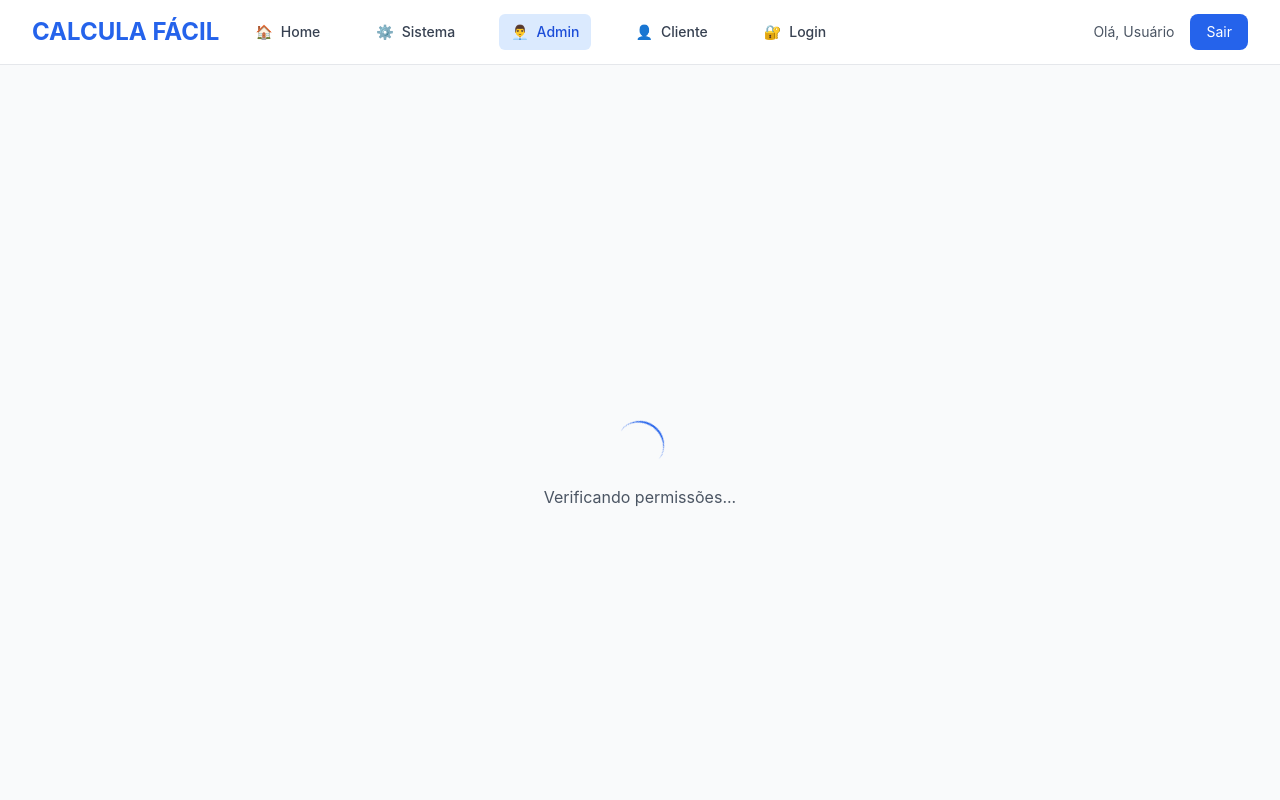
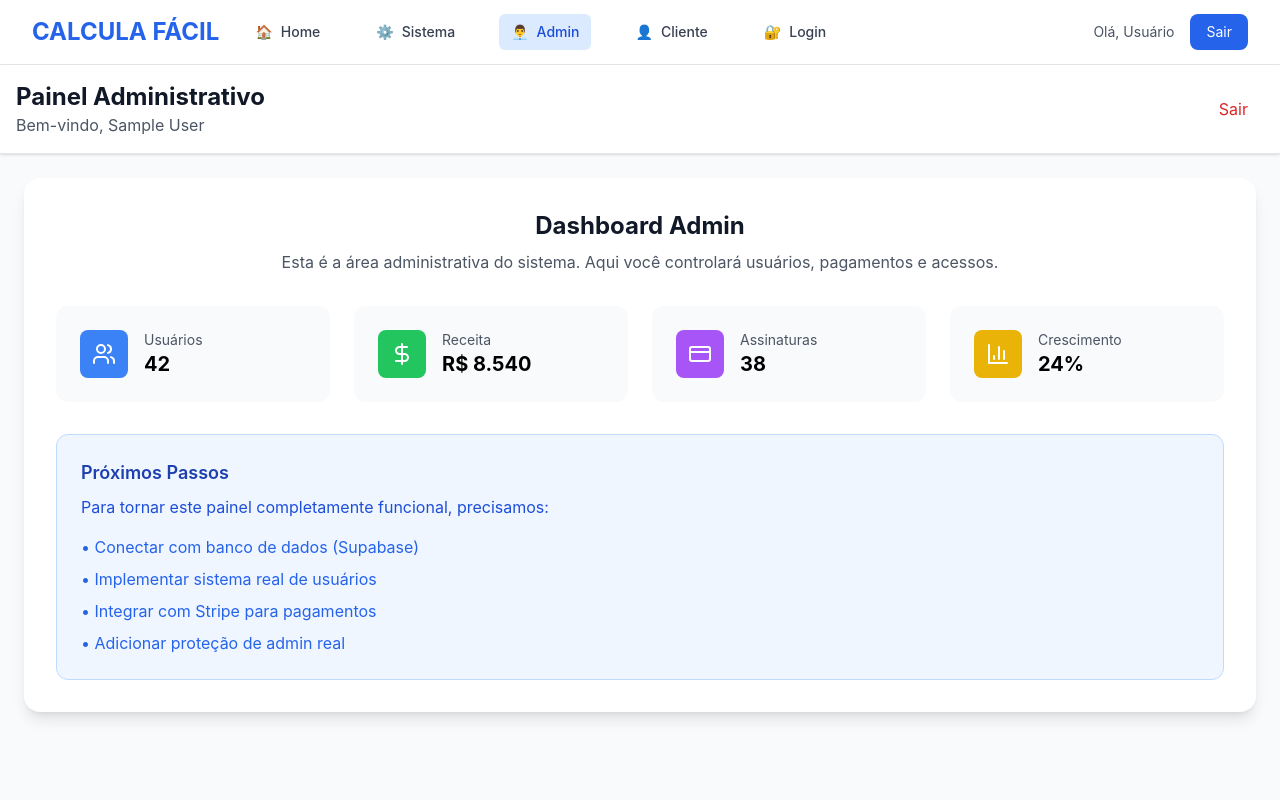
Before and after one commit to geraldofor/calcula-facil, a Next.js app: page /admin in a window 1280 px wide. Before the commit this address had no page. Shown: the top 800 px of the page. Built offline with nearby package versions, Linux system fonts and the light colour scheme; sample sign-in values are in the browser's storage.

Commit message:
Refactor admin page for user access and dashboard
Removed admin email check and updated loading messages. Added a dashboard overview and next steps for functionality.

```diff
--- a/app/admin/page.jsx
+++ b/app/admin/page.jsx
@@ -10,7 +10,6 @@ export default function AdminPage() {
   const [loading, setLoading] = useState(true);
 
   useEffect(() => {
-    // Verificar se é admin
     const userData = localStorage.getItem('user');
 
     if (!userData) {
@@ -20,12 +19,8 @@ export default function AdminPage() {
 
     const parsedUser = JSON.parse(userData);
 
-    // SIMULAÇÃO: Se e-mail tem "admin", permite acesso
-    if (!parsedUser.email.includes('admin')) {
-      router.push('/sistema'); // Não-admin vai para calculadora
-      return;
-    }
-
+    // Permissão simples: qualquer usuário logado pode ver (PARA TESTE)
+    // DEPOIS mudar para verificação real de admin
     setUser(parsedUser);
     setLoading(false);
   }, [router]);
@@ -35,26 +30,11 @@ export default function AdminPage() {
       <div className="min-h-screen flex items-center justify-center bg-gray-50">
         <div className="text-center">
           <div className="animate-spin rounded-full h-12 w-12 border-b-2 border-blue-600 mx-auto"></div>
-          <p className="mt-4 text-gray-600">Verificando permissões...</p>
+          <p className="mt-4 text-gray-600">Carregando...</p>
         </div>
       </div>
     );
   }
-
-  // Dados de exemplo
-  const metrics = [
-    { label: 'Usuários Ativos', value: '42', icon: Users, color: 'bg-blue-500', change: '+5' },
-    { label: 'Receita Mensal', value: 'R$ 8.540', icon: DollarSign, color: 'bg-green-500', change: '+12%' },
-    { label: 'Assinaturas', value: '38', icon: CreditCard, color: 'bg-purple-500', change: '+3' },
-    { label: 'Crescimento', value: '24%', icon: BarChart3, color: 'bg-yellow-500', change: '+4%' },
-  ];
-
-  const recentUsers = [
-    { name: 'Carlos Silva', email: 'carlos@email.com', plan: 'Premium', status: 'ativo' },
-    { name: 'Ana Costa', email: 'ana@email.com', plan: 'Básico', status: 'ativo' },
-    { name: 'João Santos', email: 'joao@email.com', plan: 'Premium', status: 'pendente' },
-    { name: 'Maria Oliveira', email: 'maria@email.com', plan: 'Teste', status: 'ativo' },
-  ];
 
   return (
     <div className="min-h-screen bg-gray-50">
@@ -63,137 +43,65 @@ export default function AdminPage() {
         <div className="max-w-7xl mx-auto px-4 py-4 flex justify-between items-center">
           <div>
             <h1 className="text-2xl font-bold text-gray-900">Painel Administrativo</h1>
-            <p className="text-gray-600">Gestão completa do sistema</p>
+            <p className="text-gray-600">Bem-vindo, {user?.name}</p>
           </div>
-          <div className="flex items-center space-x-4">
-            <span className="px-3 py-1 bg-blue-100 text-blue-800 rounded-full text-sm">
-              Admin: {user?.name}
-            </span>
           <button
             onClick={() => {
               localStorage.removeItem('token');
               localStorage.removeItem('user');
               router.push('/login');
             }}
-              className="px-4 py-2 text-gray-600 hover:text-gray-900"
+            className="px-4 py-2 text-red-600 hover:text-red-800"
           >
             Sair
           </button>
         </div>
       </div>
+
+      {/* Conteúdo */}
+      <div className="max-w-7xl mx-auto p-6">
+        <div className="bg-white rounded-2xl shadow-lg p-8">
+          <div className="text-center mb-8">
+            <h2 className="text-2xl font-bold text-gray-900 mb-2">Dashboard Admin</h2>
+            <p className="text-gray-600">
+              Esta é a área administrativa do sistema. Aqui você controlará usuários, pagamentos e acessos.
+            </p>
           </div>
 
-      {/* Conteúdo */}
-      <div className="max-w-7xl mx-auto p-4 md:p-6">
           {/* Métricas */}
           <div className="grid grid-cols-1 md:grid-cols-2 lg:grid-cols-4 gap-6 mb-8">
-          {metrics.map((metric) => (
-            <div key={metric.label} className="bg-white rounded-xl shadow p-6">
-              <div className="flex items-center justify-between">
+            {[
+              { label: 'Usuários', value: '42', icon: Users, color: 'bg-blue-500' },
+              { label: 'Receita', value: 'R$ 8.540', icon: DollarSign, color: 'bg-green-500' },
+              { label: 'Assinaturas', value: '38', icon: CreditCard, color: 'bg-purple-500' },
+              { label: 'Crescimento', value: '24%', icon: BarChart3, color: 'bg-yellow-500' },
+            ].map((metric) => (
+              <div key={metric.label} className="bg-gray-50 rounded-xl p-6">
+                <div className="flex items-center">
+                  <div className={`${metric.color} p-3 rounded-lg mr-4`}>
+                    <metric.icon className="w-6 h-6 text-white" />
+                  </div>
                   <div>
                     <p className="text-sm text-gray-600">{metric.label}</p>
-                  <p className="text-2xl font-bold mt-1">{metric.value}</p>
-                  <p className="text-sm text-green-600 mt-1">{metric.change}</p>
-                </div>
-                <div className={`${metric.color} p-3 rounded-lg`}>
-                  <metric.icon className="w-6 h-6 text-white" />
+                    <p className="text-xl font-bold">{metric.value}</p>
                   </div>
                 </div>
               </div>
             ))}
           </div>
 
-        {/* Tabela de Usuários */}
-        <div className="bg-white rounded-xl shadow overflow-hidden mb-8">
-          <div className="px-6 py-4 border-b border-gray-200">
-            <h2 className="text-lg font-semibold">Usuários Recentes</h2>
-          </div>
-          <div className="overflow-x-auto">
-            <table className="min-w-full divide-y divide-gray-200">
-              <thead className="bg-gray-50">
-                <tr>
-                  <th className="px-6 py-3 text-left text-xs font-medium text-gray-500 uppercase">Nome</th>
-                  <th className="px-6 py-3 text-left text-xs font-medium text-gray-500 uppercase">E-mail</th>
-                  <th className="px-6 py-3 text-left text-xs font-medium text-gray-500 uppercase">Plano</th>
-                  <th className="px-6 py-3 text-left text-xs font-medium text-gray-500 uppercase">Status</th>
-                  <th className="px-6 py-3 text-left text-xs font-medium text-gray-500 uppercase">Ações</th>
-                </tr>
-              </thead>
-              <tbody className="divide-y divide-gray-200">
-                {recentUsers.map((user, index) => (
-                  <tr key={index}>
-                    <td className="px-6 py-4 whitespace-nowrap font-medium">{user.name}</td>
-                    <td className="px-6 py-4 whitespace-nowrap">{user.email}</td>
-                    <td className="px-6 py-4 whitespace-nowrap">
-                      <span className="px-2 py-1 bg-blue-100 text-blue-800 rounded text-xs">
-                        {user.plan}
-                      </span>
-                    </td>
-                    <td className="px-6 py-4 whitespace-nowrap">
-                      <span className={`px-2 py-1 rounded text-xs ${
-                        user.status === 'ativo'
-                          ? 'bg-green-100 text-green-800'
-                          : 'bg-yellow-100 text-yellow-800'
-                      }`}>
-                        {user.status}
-                      </span>
-                    </td>
-                    <td className="px-6 py-4 whitespace-nowrap">
-                      <button className="text-blue-600 hover:text-blue-800 text-sm mr-3">
-                        Editar
-                      </button>
-                      <button className="text-red-600 hover:text-red-800 text-sm">
-                        Bloquear
-                      </button>
-                    </td>
-                  </tr>
-                ))}
-              </tbody>
-            </table>
-          </div>
-        </div>
-
-        {/* Ações Rápidas */}
-        <div className="grid grid-cols-1 md:grid-cols-3 gap-6">
-          <div className="bg-white rounded-xl shadow p-6">
-            <h3 className="text-lg font-semibold mb-4">Ações Rápidas</h3>
-            <div className="space-y-3">
-              <button className="w-full text-left px-4 py-3 border border-gray-200 rounded-lg hover:bg-gray-50">
-                Adicionar Novo Usuário
-              </button>
-              <button className="w-full text-left px-4 py-3 border border-gray-200 rounded-lg hover:bg-gray-50">
-                Gerar Relatório Financeiro
-              </button>
-              <button className="w-full text-left px-4 py-3 border border-gray-200 rounded-lg hover:bg-gray-50">
-                Configurar Planos
-              </button>
-            </div>
-          </div>
-
-          <div className="md:col-span-2 bg-white rounded-xl shadow p-6">
-            <h3 className="text-lg font-semibold mb-4">Visão Geral do Sistema</h3>
-            <p className="text-gray-600 mb-4">
-              Sistema de cálculo de remarcação aérea com controle de acesso por assinatura.
+          {/* Mensagem */}
+          <div className="bg-blue-50 border border-blue-200 rounded-xl p-6">
+            <h3 className="text-lg font-semibold text-blue-800 mb-2">Próximos Passos</h3>
+            <p className="text-blue-700 mb-4">
+              Para tornar este painel completamente funcional, precisamos:
             </p>
-            <div className="grid grid-cols-2 gap-4">
-              <div className="p-4 bg-blue-50 rounded-lg">
-                <p className="text-sm text-blue-800">Próximos passos:</p>
-                <ul className="mt-2 text-sm text-blue-700 space-y-1">
-                  <li>• Integrar calculadora real</li>
-                  <li>• Conectar banco de dados</li>
-                  <li>• Sistema de pagamentos</li>
+            <ul className="space-y-2 text-blue-600">
+              <li>• Conectar com banco de dados (Supabase)</li>
+              <li>• Implementar sistema real de usuários</li>
+              <li>• Integrar com Stripe para pagamentos</li>
+              <li>• Adicionar proteção de admin real</li>
             </ul>
-              </div>
-              <div className="p-4 bg-green-50 rounded-lg">
-                <p className="text-sm text-green-800">Status atual:</p>
-                <ul className="mt-2 text-sm text-green-700 space-y-1">
-                  <li>✅ Sistema de login</li>
-                  <li>✅ Painel admin</li>
-                  <li>✅ Área protegida</li>
-                  <li>🔄 Calculadora</li>
-                </ul>
-              </div>
-            </div>
           </div>
         </div>
       </div>
```
Lines whose indentation alone changed are shown as unchanged.
